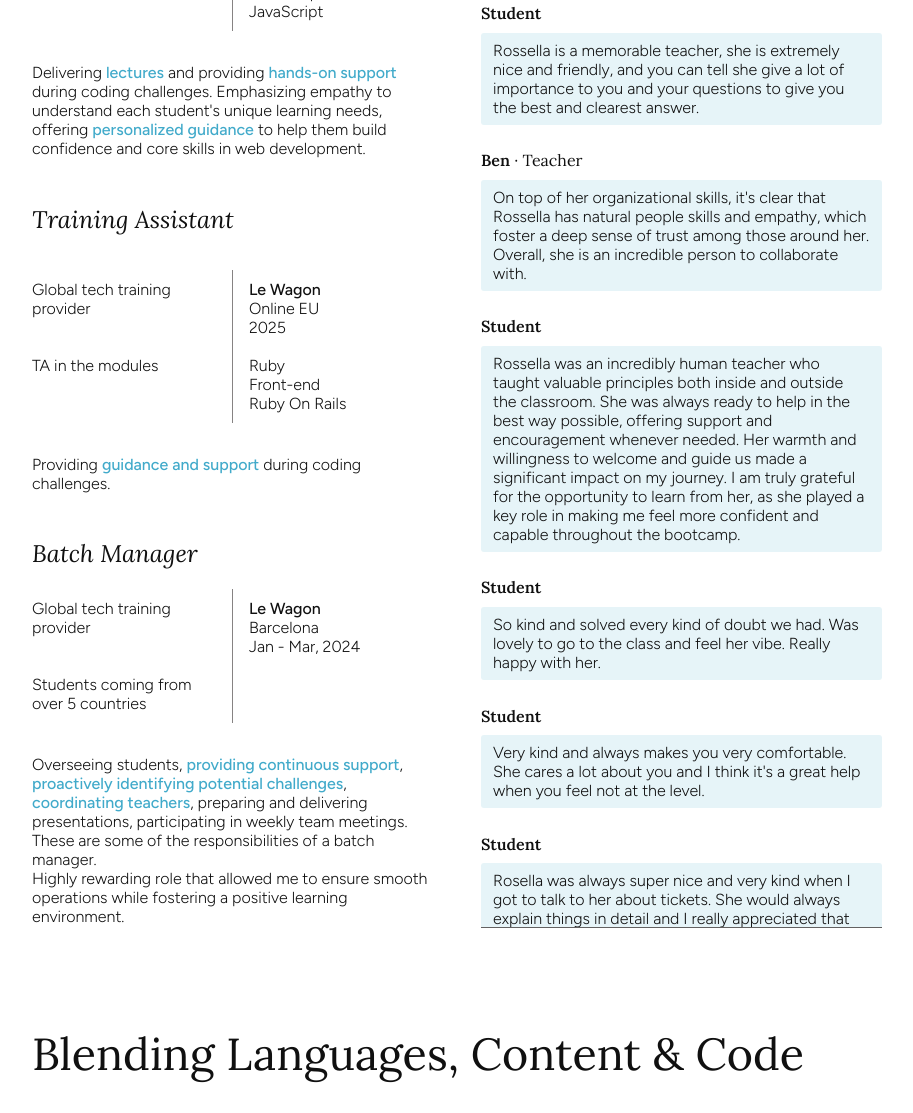
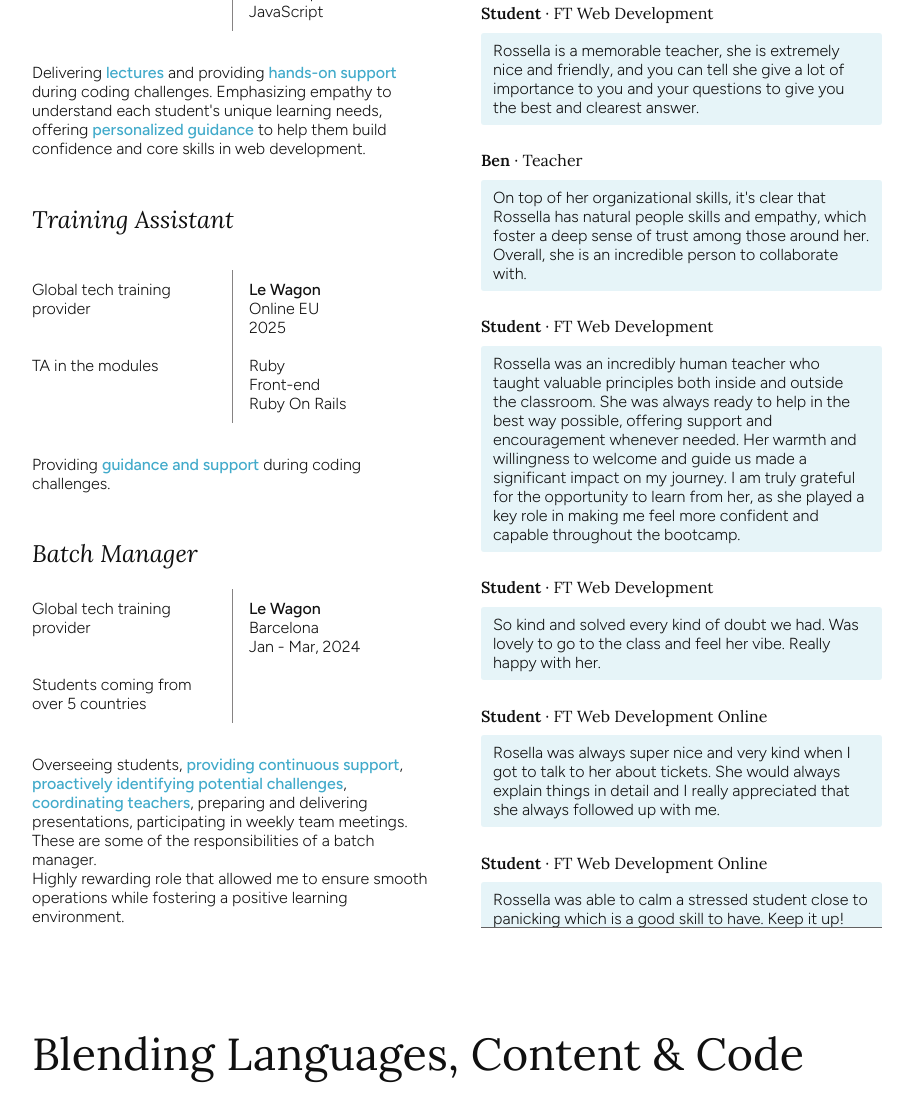
Before and after one commit to ellazi/profile_teacher, a plain HTML site: page index.html in a window 1280 px wide. Shown: the part 4224-5337 px from the top of the page, without its empty margins (183-1096 px from the left). Drawn offline with Linux system fonts and the light colour scheme.

Commit message:
comments add info

```diff
--- a/index.html
+++ b/index.html
@@ -516,7 +516,7 @@
               </div>
 
               <div class="review">
-                <p class="review-name"><span class="weight-600">Student</span></p>
+                <p class="review-name"><span class="weight-600">Student</span> · FT Web Development</p>
                 <p class="blue-bg">Rossella is a memorable teacher, she is extremely nice and friendly, and you can tell she give a lot of importance to you and your questions to give you the best and clearest answer.</p>
               </div>
 
@@ -526,37 +526,37 @@
               </div>
 
               <div class="review">
-                <p class="review-name"><span class="weight-600">Student</span></p>
+                <p class="review-name"><span class="weight-600">Student</span> · FT Web Development</p>
                 <p class="blue-bg">Rossella was an incredibly human teacher who taught valuable principles both inside and outside the classroom. She was always ready to help in the best way possible, offering support and encouragement whenever needed. Her warmth and willingness to welcome and guide us made a significant impact on my journey. I am truly grateful for the opportunity to learn from her, as she played a key role in making me feel more confident and capable throughout the bootcamp.</p>
               </div>
 
               <div class="review">
-                <p class="review-name"><span class="weight-600">Student</span></p>
+                <p class="review-name"><span class="weight-600">Student</span> · FT Web Development</p>
                 <p class="blue-bg">So kind and solved every kind of doubt we had. Was lovely to go to the class and feel her vibe. Really happy with her.</p>
               </div>
 
               <div class="review">
-                <p class="review-name"><span class="weight-600">Student</span></p>
+                <p class="review-name"><span class="weight-600">Student</span> · FT Web Development Online</p>
+                <p class="blue-bg">Rosella was always super nice and very kind when I got to talk to her about tickets. She would always explain things in detail and I really appreciated that she always followed up with me.</p>
+              </div>
+
+              <div class="review">
+                <p class="review-name"><span class="weight-600">Student</span> · FT Web Development Online</p>
+                <p class="blue-bg">Rossella was able to calm a stressed student close to panicking which is a good skill to have. Keep it up!</p>
+              </div>
+
+              <div class="review">
+                <p class="review-name"><span class="weight-600">Student</span> · FT Web Development</p>
                 <p class="blue-bg">Very kind and always makes you very comfortable. She cares a lot about you and I think it's a great help when you feel not at the level.</p>
               </div>
 
               <div class="review">
-                <p class="review-name"><span class="weight-600">Student</span></p>
-                <p class="blue-bg">Rosella was always super nice and very kind when I got to talk to her about tickets. She would always explain things in detail and I really appreciated that she always followed up with me.</p>
-              </div>
-
-              <div class="review">
-                <p class="review-name"><span class="weight-600">Student</span></p>
-                <p class="blue-bg">Rossella was able to calm a stressed student close to panicking which is a good skill to have. Keep it up!</p>
-              </div>
-
-              <div class="review">
-                <p class="review-name"><span class="weight-600">Student</span></p>
+                <p class="review-name"><span class="weight-600">Student</span> · FT Web Development Online</p>
                 <p class="blue-bg">Rossella is a really good human and also as a TA I had really good experiences with her. Rossella helped me a lot on some topics that were crucial for the development of my programming knowledge.</p>
               </div>
 
               <div class="review">
-                <p class="review-name"><span class="weight-600">Student</span></p>
+                <p class="review-name"><span class="weight-600">Student</span> · FT Web Development Online</p>
                 <p class="blue-bg">Rossella has a good knowledge , she makes a beginner comfortable , smiles always which is so good . I felt comfortable to ask even the dumbest question because she handles each and every question so well . Overall she was also so good.</p>
               </div>
             </div>
```
